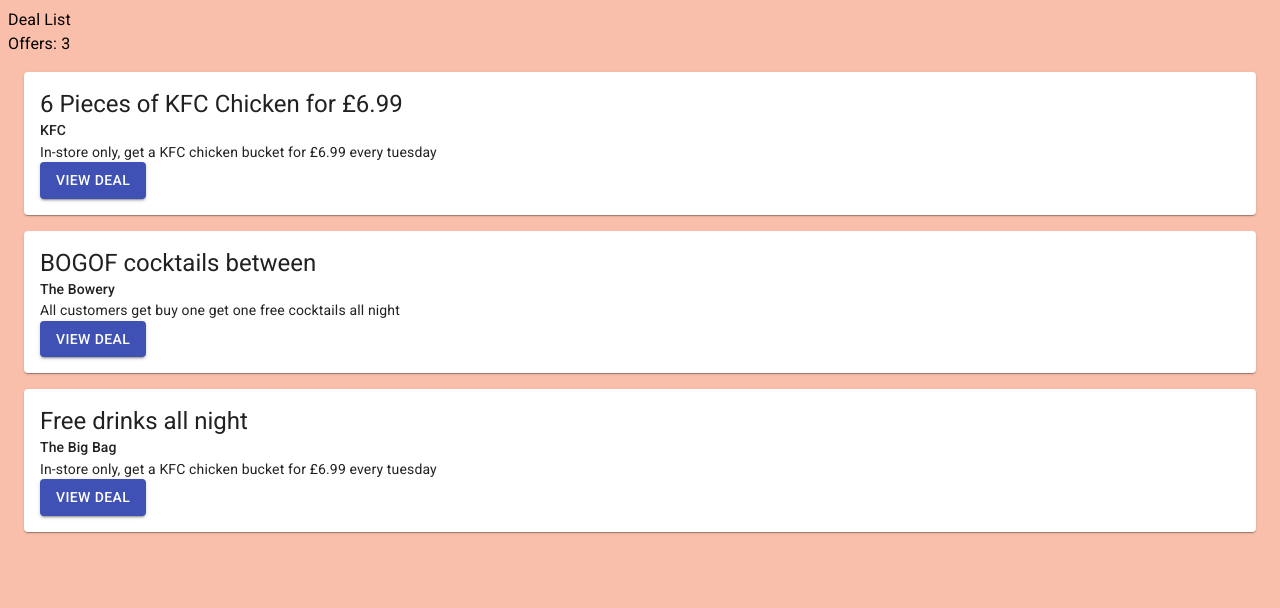
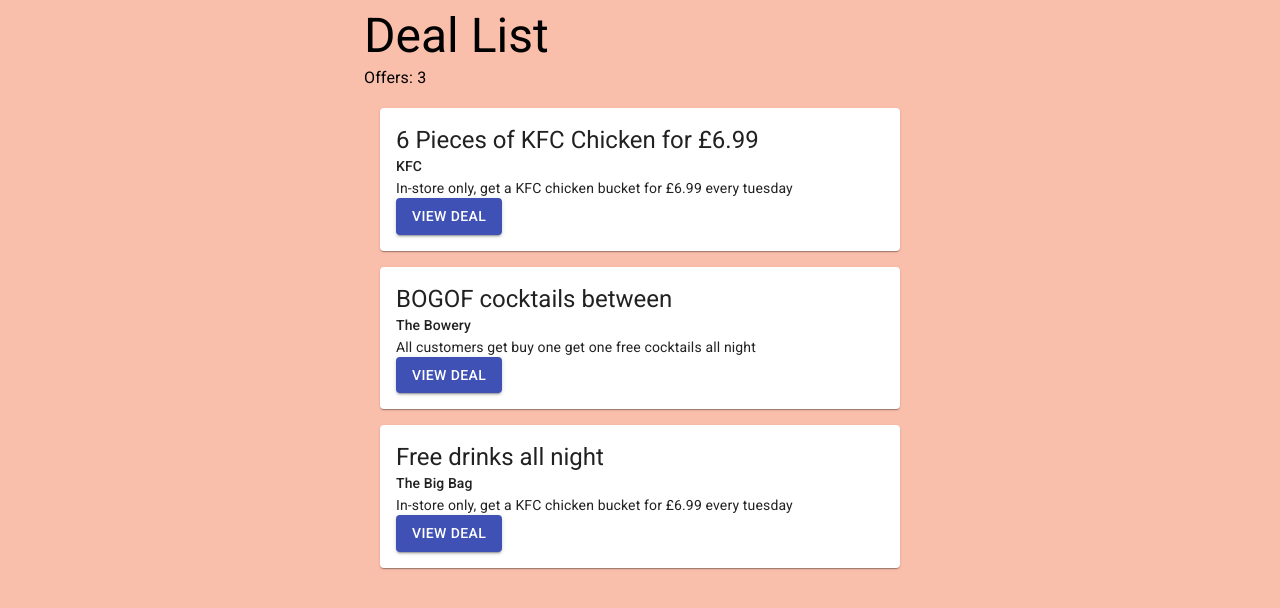
Before and after one commit to rsmarsh/mealdeal, a React (Create React App) app: page / in a window 1280 px wide. Shown: the top 608 px of the page. Built offline with nearby package versions, Linux system fonts and the light colour scheme.

Commit message:
wrapped the page in a Container component to manage page margins

```diff
--- a/src/components/App.js
+++ b/src/components/App.js
@@ -1,14 +1,16 @@
 import React from 'react';
 
 import DealList from './DealList';
+
+import { Container } from '@material-ui/core';
 
 import './App.css';
 
 const App = () => {
     return (
-        <div>
+        <Container maxWidth="sm">
             <DealList />
-        </div>
+        </ Container>
     );
 }
 
--- a/src/components/DealList.js
+++ b/src/components/DealList.js
@@ -32,8 +32,8 @@
     render() {
         return (
             <div>
-                <Typography>Deal List</Typography>
-                <Typography>Offers: {this.props.deals.length}</Typography>
+                <Typography variant="h3">Deal List</Typography>
+                <Typography variant="subtitle1">Offers: {this.props.deals.length}</Typography>
 
                 {this.renderList()}
             </div>
```
